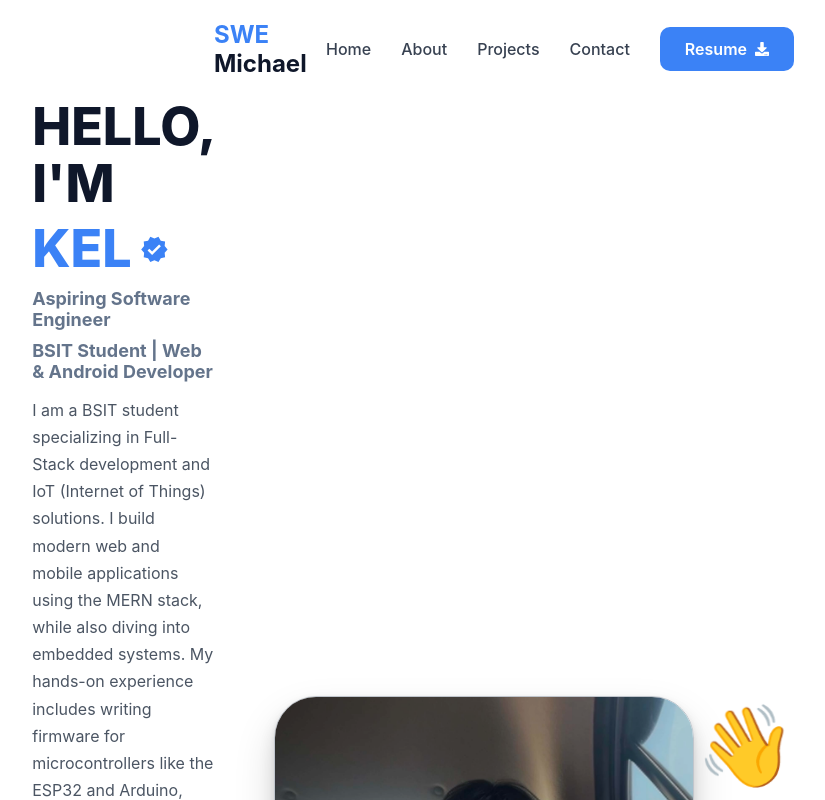
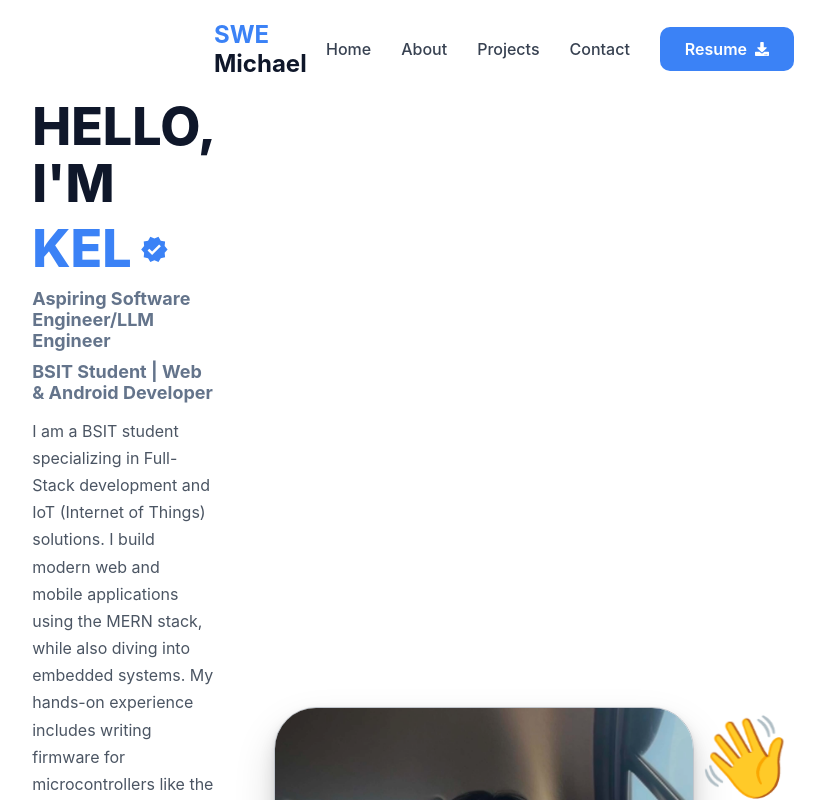
Before and after one commit to mctorre8720val-eng/michaelportfolio, a React (Vite) app: page / in a window 1280 px wide. Shown: the top 800 px of the page, without its empty margins (156-981 px from the left). Built offline with nearby package versions, Linux system fonts and the light colour scheme.

Commit message:
some updates with hero

```diff
--- a/src/components/Hero.jsx
+++ b/src/components/Hero.jsx
@@ -53,7 +53,7 @@ export default function Hero() {
             />
           </h2>
 
-          <h5 className="subtitle">Aspiring Software Engineer</h5>
+          <h5 className="subtitle">Aspiring Software Engineer/LLM Engineer</h5>
           <h5 className="subtitle">BSIT Student | Web & Android Developer</h5>
 
           <p className="description">
```
